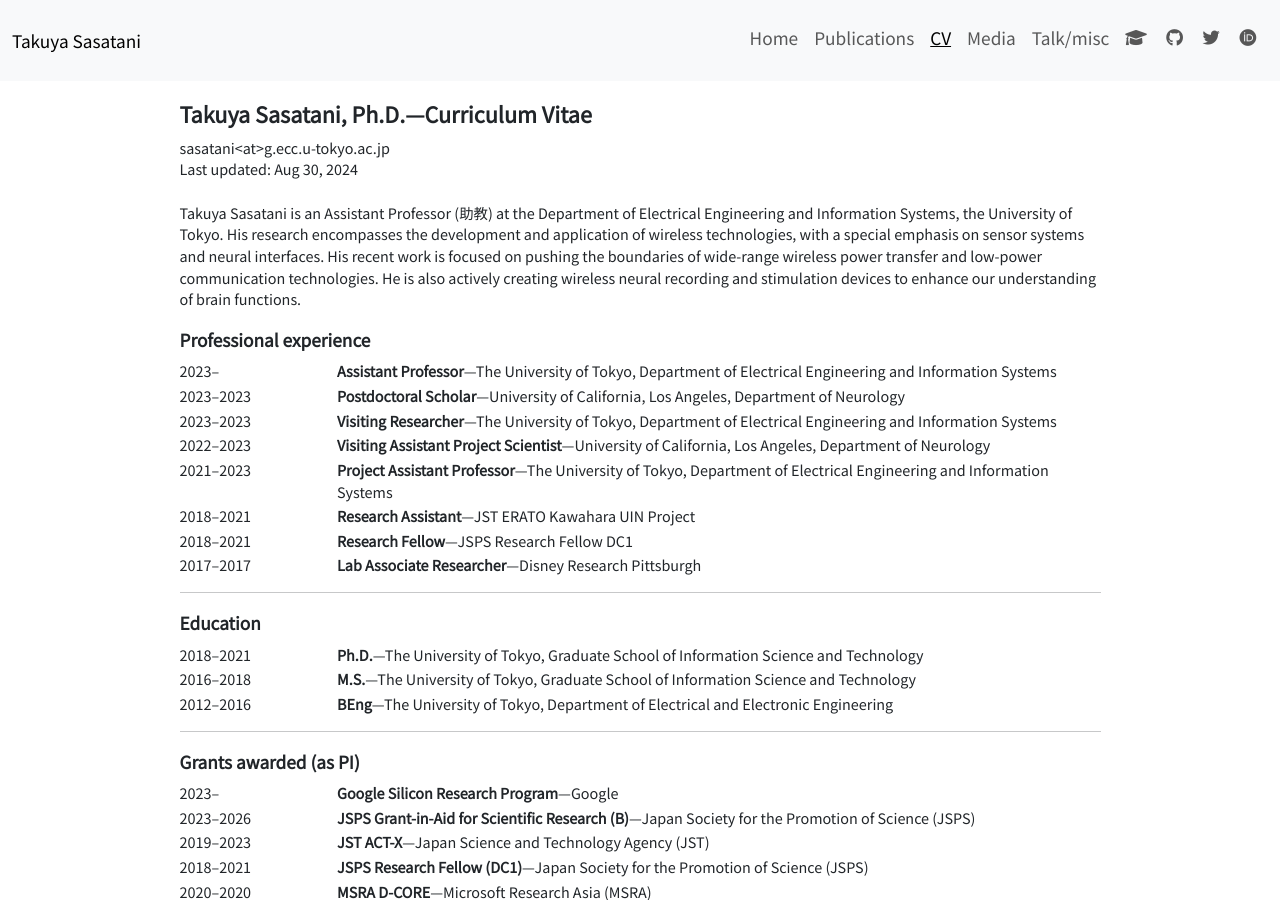
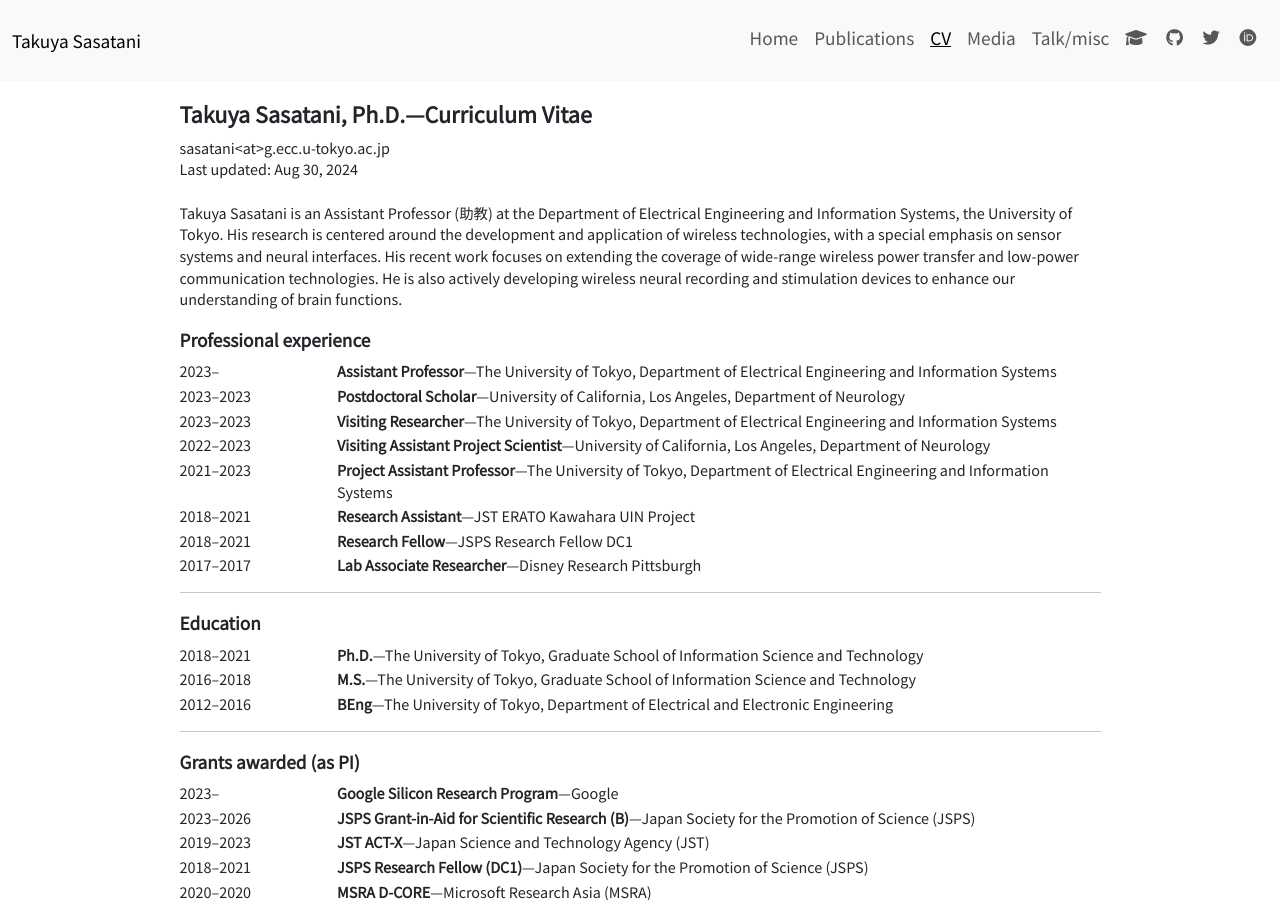
Before and after one commit to t-sasatani/t-sasatani.github.io, a Jekyll site: the page built from _pages/cv.md, in a window 1280 px wide and 900 px high. Built offline with Jekyll 4.4.1, drawn with Linux system fonts in a browser that asks for light colours.

Commit message:
update profile

```diff
--- a/_data/metadata.yml
+++ b/_data/metadata.yml
@@ -6,20 +6,6 @@ contact:
   department: Department of Electrical Engineering and Information Systems
   university: The University of Tokyo
   email: sasatani&lt;at&gt;g.ecc.u-tokyo.ac.jp
-shortbio: Takuya Sasatani is an Assistant Professor (助教) at the Department of Electrical
-  Engineering and Information Systems, the University of Tokyo. His research encompasses
-  the development and application of wireless technologies, with a special emphasis
-  on sensor systems and neural interfaces. His recent work is focused on pushing the
-  boundaries of wide-range wireless power transfer and low-power communication technologies.
-  He is also actively creating wireless neural recording and stimulation devices to
-  enhance our understanding of brain functions.
-extrabio: Takuya completed his Ph.D. at UTokyo in 2021 under the guidance of Yoshihiro
-  Kawahara. In 2017, he worked as a lab associate researcher in Alanson Sample's group
-  at Disney Research Pittsburgh. From 2022 to 2023, he served as a postdoctoral scholar
-  in Daniel Aharoni's group at UCLA Neurology. <br/><br/>Takuya has published his
-  research in prominent engineering publications (Nature Electronics, IEEE Journals)
-  and mobile computing/HCI conferences (ACM IMWUT, MobiCom, UIST, etc.). His contributions
-  to the field have earned him several esteemed awards, including MIT Technology Review's
-  Innovators Under 35 Japan, the ACM IMWUT distinguished paper award, Forbes 30 under
-  30 Asia, and the JSPS Ikushi Prize (日本学術振興会育志賞).
+shortbio: Takuya Sasatani is an Assistant Professor (助教) at the Department of Electrical Engineering and Information Systems, the University of Tokyo. His research is centered around the development and application of wireless technologies, with a special emphasis on sensor systems and neural interfaces. His recent work focuses on extending the coverage of wide-range wireless power transfer and low-power communication technologies. He is also actively developing wireless neural recording and stimulation devices to enhance our understanding of brain functions.
+extrabio: Takuya completed his Ph.D. at <a href="https://www.u-tokyo.ac.jp/en/index.html">UTokyo</a> in 2021 under the guidance of <a href="https://kawahara.akg.t.u-tokyo.ac.jp/">Yoshihiro Kawahara</a>. In 2017, he worked as a lab associate researcher in <a href="https://www.alansonsample.com/">Alanson Sample</a>'s group at <a href="https://la.disneyresearch.com/">Disney Research Pittsburgh</a>. From 2022 to 2023, he served as a postdoctoral scholar in <a href="https://aharoni-lab.com/">Daniel Aharoni</a>'s group at <a href="https://www.uclahealth.org/departments/neurology">UCLA Neurology</a>. <br/><br/>Takuya has published his research in prominent engineering publications (Nature Electronics, IEEE Journals) and mobile computing/HCI conferences (ACM IMWUT, MobiCom, UIST, etc.). His contributions to the field have earned him several esteemed awards, including MIT Technology Review's Innovators Under 35 Japan, the ACM IMWUT distinguished paper award, Forbes 30 under 30 Asia, and the JSPS Ikushi Prize (日本学術振興会育志賞).
 gsheet_update: '2024-08-30'
```
